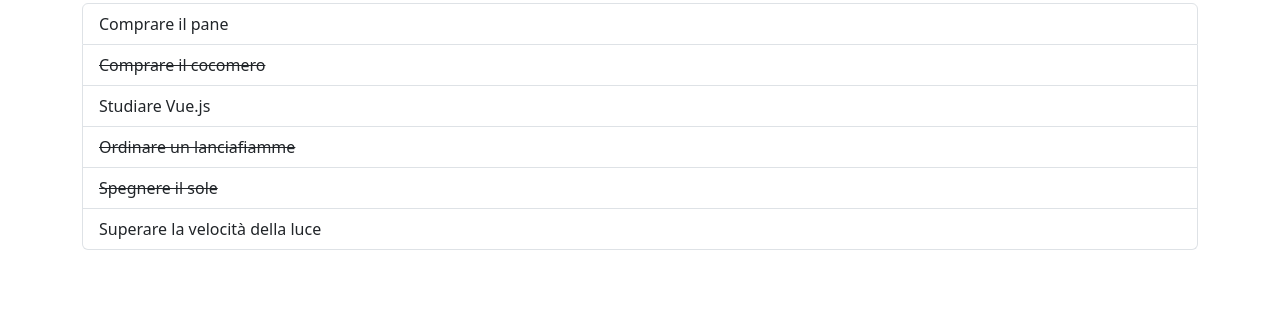
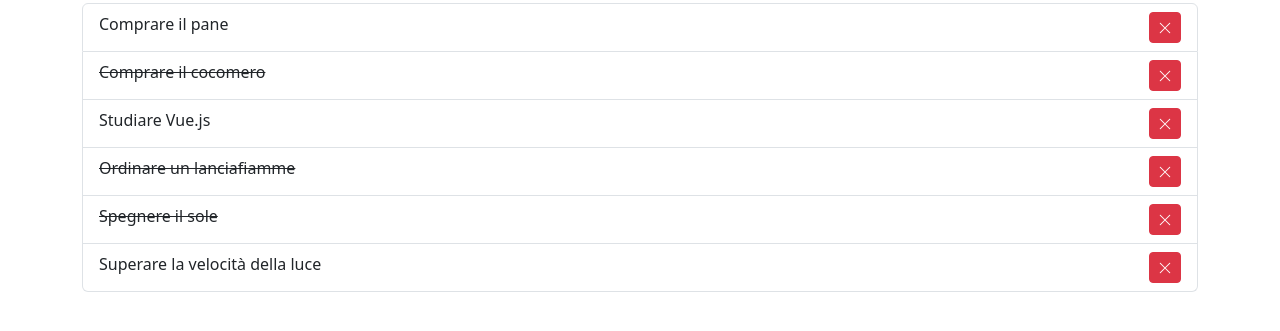
Before and after one commit to Francesco-Matteucci/vue-todolist, a plain HTML site: page index.html in a window 1280 px wide. Shown: the part 101-432 px from the top of the page. Drawn offline with nearby package versions, Linux system fonts and the light colour scheme.

Commit message:
Milestone2: add button to remove todo items

```diff
--- a/index.html
+++ b/index.html
@@ -20,11 +20,15 @@
         <h1 class="text-center">Todo List</h1>
         <ul class="list-group">
             <!-- Lista dei todo -->
-            <li v-for="(todo, index) in todos" :key="index" class="list-group-item">
+            <li v-for="(todo, index) in todos" :key="index" class="list-group-item d-flex justify-content-between">
                 <!-- Se il todo è fatto, il testo è barrato -->
                 <span :class="{ 'text-decoration-line-through': todo.done }">
                     {{ todo.text }}
                 </span>
+                <!-- Icona di cancellazione -->
+                <button @click="removeTodo(index)" class="btn btn-danger btn-sm">
+                    <i class="bi bi-x-lg"></i>
+                </button>
             </li>
         </ul>
     </div>
--- a/js/script.js
+++ b/js/script.js
@@ -33,5 +33,11 @@ createApp({
                 { text: 'Superare la velocità della luce', done: false }
             ]
         };
+    },
+    methods: {
+        // Funzione per rimuovere il todo
+        removeTodo(index) {
+            this.todos.splice(index, 1);
+        }
     }
 }).mount('#app');
```
